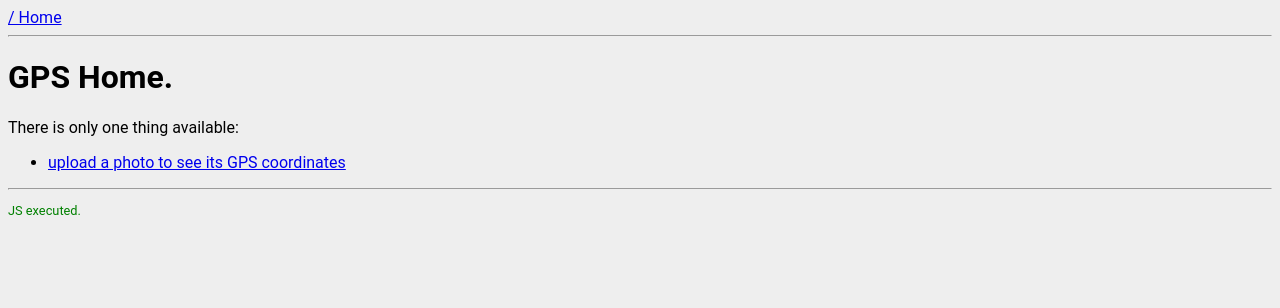
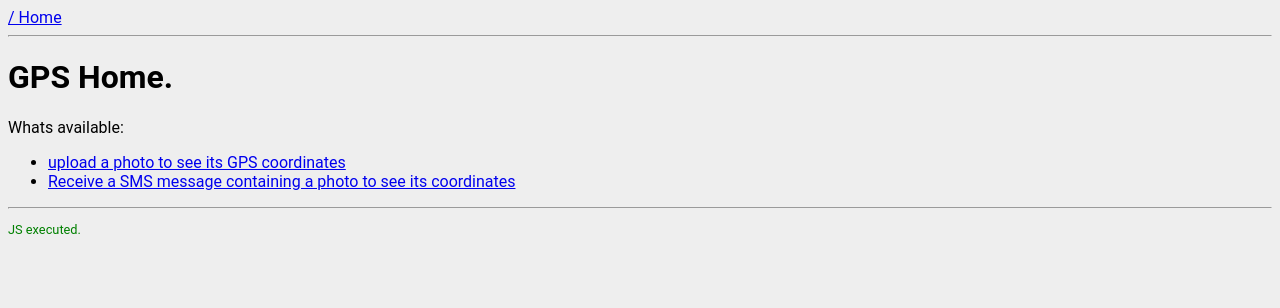
Before and after one commit to TrailPgh/Shed, a Django app: page /gps/ in a window 1280 px wide. Shown: the top 308 px of the page. Run offline with Django 5.2, Linux system fonts and the light colour scheme.

Commit message:
add stub method to rcv a sms/mms message and log it.

```diff
--- a/gps/views.py
+++ b/gps/views.py
@@ -40,3 +40,11 @@ def upload_image(request):
             logger.debug(f"{__name__}: {lat} {lon}")
             ctx = {"form": form, "lat": lat, "lon": lon}
     return render(request, "gps/upload_image.html", ctx)
+
+
+def rcv_mms_image(request):
+    logger.debug(f"{__name__}.rcv_mms_image: request: {request.__str__()}")
+    # Create a new Twilio MessagingResponse
+    # resp = MessagingResponse()
+    # resp.message("The Robots are coming! Head for the hills!")
+    # return HttpResponse(str(resp), mimetype="text/plain")
--- a/shed/urls.py
+++ b/shed/urls.py
@@ -27,4 +27,5 @@ urlpatterns = [
     path("admin/", admin.site.urls),
     path("gps/", gps_index, name="gps"),
     path("gps/upload_image", gps_upload_image, name="gps_upload_image"),
+    path("gps/rcv_mms_image", gps_upload_image, name="gps_upload_image"),
 ]
--- a/templates/gps/index.html
+++ b/templates/gps/index.html
@@ -16,10 +16,11 @@
     </h1>
 
     <p>
-        There is only one thing available:
+        Whats available:
     </p>
     <ul>
         <li><a href="./upload_image">upload a photo to see its GPS coordinates</a></li>
+        <li><a href="./rcv_mms_image">Receive a SMS message containing a photo to see its coordinates</a></li>
     </ul>
 
 {% endblock %}
```
